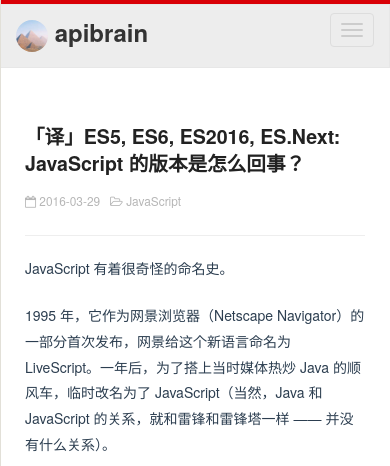
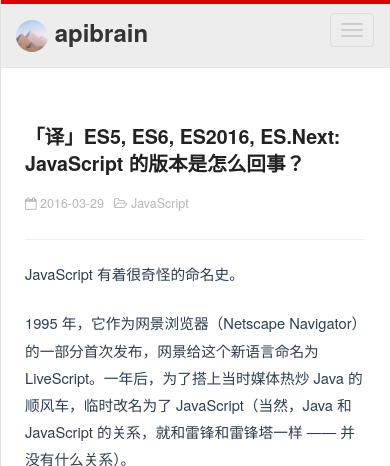
Before and after one commit to apibrain/apibrain.github.io, a Jekyll site: the page built from _posts/2016-03-29-what-is-going-on-with-javascript-versioning.md, in a window 390 px wide. Shown: the top 466 px of the page. Built offline with Jekyll 4.4.1, drawn with Linux system fonts in a browser that asks for light colours; grey boxes are pictures that could not be loaded.

Commit message:
修改了文章在移动端下的样式

```diff
--- a/css/hc.css
+++ b/css/hc.css
@@ -865,6 +865,11 @@
 }
 
 @media (max-width:767px) {
+  .container {
+    width: 100%;
+    margin: 0 0 0 0;
+    padding: 0 30px;
+  }
   .page-title {
     font-weight: 700;
     font-size: 1.75em;
@@ -924,7 +929,7 @@
     font-size: 16px;
   }
   blockquote p, p, .post p, p {
-    font-size: 1em;
+    font-size: 1.05em;
     line-height: 1.85em;
     text-align: left;
   }
@@ -933,7 +938,7 @@
     padding-left: 1.2em;
   }
   .post ul li {
-    font-size: 0.95em;
+    font-size: 1em;
     line-height: 1.5em;
   }
   #welcome-greeting > p
@@ -948,6 +953,20 @@
 
   #article {
       padding: 0 10px 0 10px;
+  }
+
+  .meta-tags {
+    font-size: 0.9em;
+  }
+  .meta-tags a, .meta-tags a:visited {
+    display: inline-block;
+    padding: 1px 8px;
+    border: 1px solid #D6DBE0;
+    border-radius: 14px;
+    font-size: 0.8em;
+    color: #aaa;
+    text-decoration: none;
+    margin-right: 1em;
   }
 
   #welcome-greeting > h1 {
```
